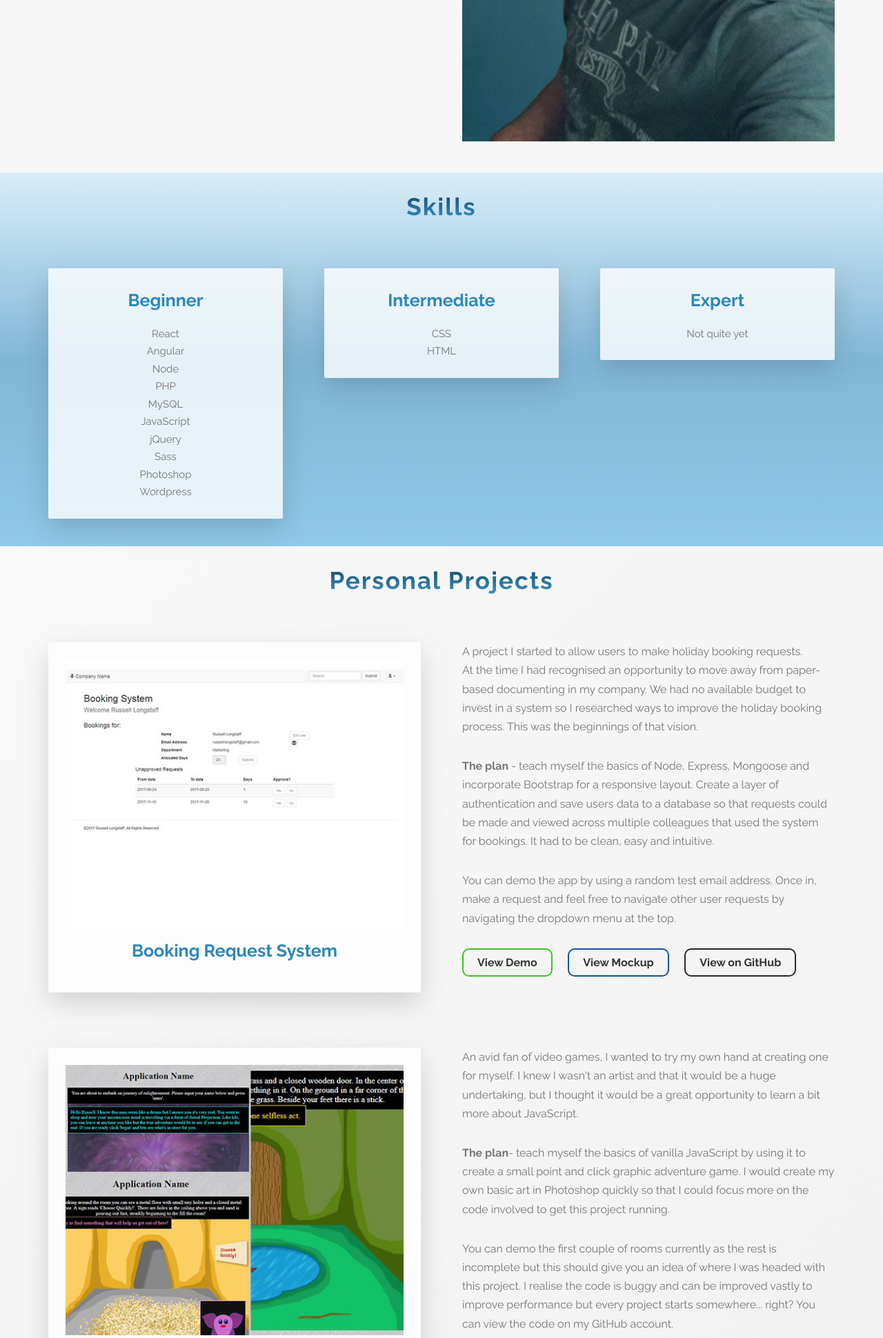
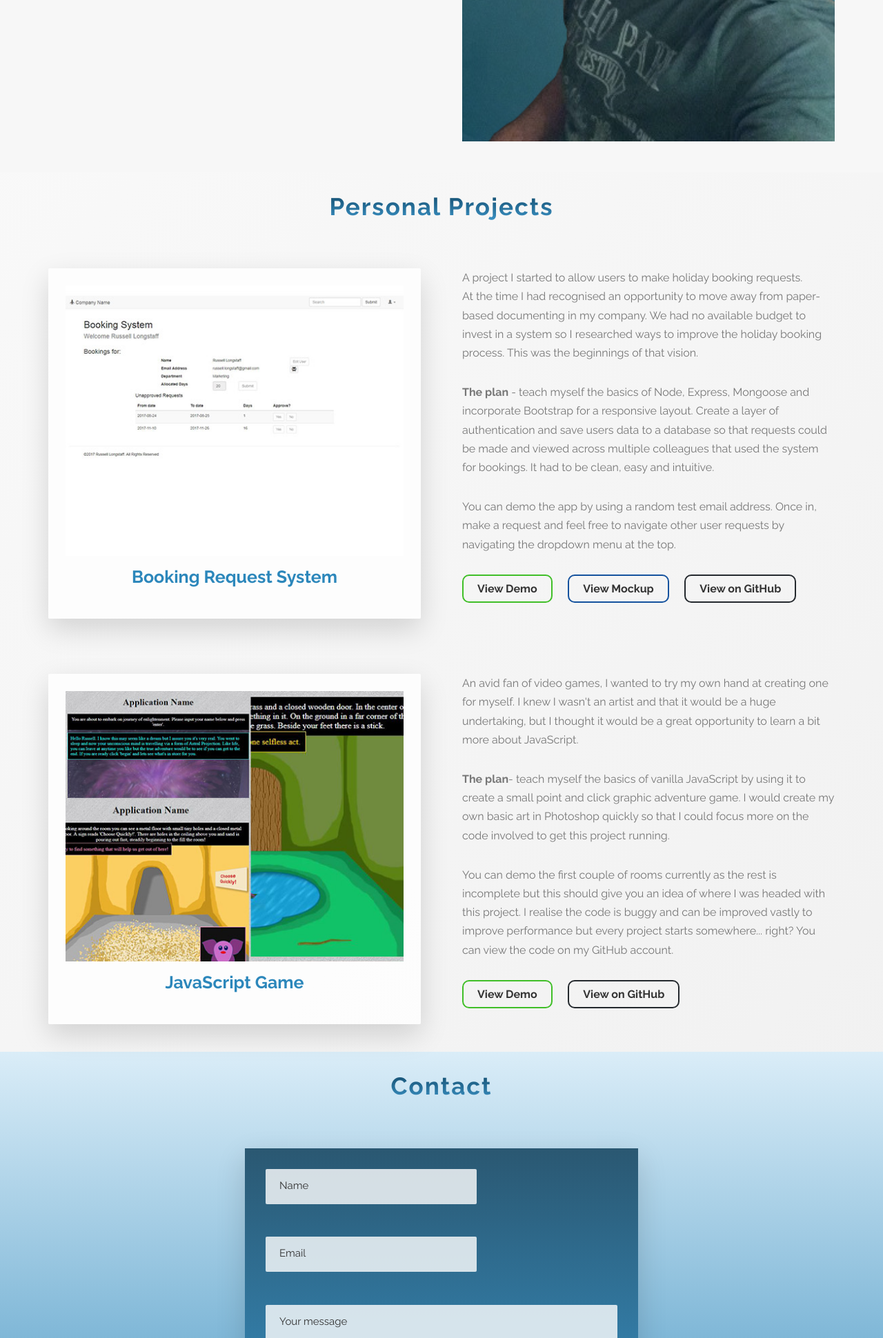
Before and after one commit to rllongstaff/portfolio, a PHP site: page /index.html in a window 1280 px wide. Shown: the part 1411-3351 px from the top of the page at 69% size. Run offline with PHP 8.4, Linux system fonts and the light colour scheme; some libraries are stand-ins or nearby versions.

Commit message:
Removed Skills Section

```diff
--- a/css/style.css
+++ b/css/style.css
@@ -427,9 +427,6 @@ body {
 .section-about {
   background-color: #f7f7f7; }
 
-.section-skills {
-  background: linear-gradient(rgba(70, 164, 219, 0.2), rgba(44, 135, 187, 0.6), rgba(70, 164, 219, 0.6)); }
-
 .section-personal-projects {
   background-image: linear-gradient(to right bottom, rgba(247, 247, 247, 0.8), rgba(238, 238, 238, 0.8));
   background-size: cover; }
--- a/index.html
+++ b/index.html
@@ -52,51 +52,22 @@
 
         </section>
 
-        <section class="section-skills section-padding-small">
-
+        <!-- <section class="section-work section-padding-small">
             <div class="u-center-text u-margin-bottom-big">
-                <h2 class="heading-secondary">Skills</h2>
+                <h2 class="heading-secondary">Work</h2>
             </div>
 
-
             <div class="row">
-                <div class="col-1-of-3">
-                    <div class="feature-box">
-                        <h3 class="heading-tertiary u-margin-bottom-small">Beginner</h3>
-                        <ul class="format-list-no-markers">
-                            <li>React</li>
-                            <li>Angular</li>
-                            <li>Node</li>
-                            <li>PHP</li>
-                            <li>MySQL</li>
-                            <li>JavaScript</li>
-                            <li>jQuery</li>
-                            <li>Sass</li>
-                            <li>Photoshop</li>
-                            <li>Wordpress</li>
-                        </ul>
-                    </div>
-                </div>
-                <div class="col-1-of-3">
-                    <div class="feature-box">
-                        <h3 class="heading-tertiary u-margin-bottom-small">Intermediate</h3>
-                        <ul class="format-list-no-markers">
-                            <li>CSS</li>
-                            <li>HTML</li>
-                        </ul>
-                    </div>
-                </div>
-                <div class="col-1-of-3">
-                    <div class="feature-box">
-                        <h3 class="heading-tertiary u-margin-bottom-small">Expert</h3>
-                        <ul class="format-list-no-markers">
-                            <li>Not quite yet</li>
-                        </ul>
-                    </div>
-                </div>
+                <ul class="slider format-list-no-markers">
+                    <li class="slide">
+                        <img src="img/gregory-cusick-photography.jpg" alt="Gregory Cusicks Photograph site preview">
+                        <div class="caption">
+                            <p>Gregory Cusicks Photography</p>
+                        </div>
+                    </li>
+                </ul>
             </div>
-
-        </section>
+        </section> -->
 
         <section id="projects" class="section-personal-projects section-padding-small">
             <div class="u-center-text u-margin-bottom-big">
@@ -153,29 +124,6 @@
             </div>
         </section>
 
-        <!--
-        <section class="section-work section-padding-small">
-            <div class="u-center-text u-margin-bottom-big">
-                <h2 class="heading-secondary">Work</h2>
-            </div>
-
-            <div class="row">
-                <div class="col-1-of-2">
-                    <div class="feature-box">
-                        <p class="paragraph">Lorem ipsum dolor sit amet consectetur adipisicing elit. Ea nemo, deserunt voluptates debitis quis
-                            tempora tenetur, earum ipsa tempore quia repellat? Non mollitia sed, ducimus quia dolores pariatur
-                            provident ab?</p>
-                    </div>
-                </div>
-                <div class="col-1-of-2">
-                    <p class="paragraph">Lorem ipsum dolor sit amet consectetur adipisicing elit. Ea nemo, deserunt voluptates debitis quis tempora
-                        tenetur, earum ipsa tempore quia repellat? Non mollitia sed, ducimus quia dolores pariatur provident
-                        ab?</p>
-                </div>
-            </div>
-        </section>
-        -->
-
         <section class="section-contact section-padding-small">
             <div class="u-center-text u-margin-bottom-big">
                 <h2 class="heading-secondary">Contact</h2>
--- a/sass/main.scss
+++ b/sass/main.scss
@@ -1,4 +1,3 @@
-@import 'abstracts/functions';
 @import 'abstracts/mixins';
 @import 'abstracts/variables';
 
--- a/sass/pages/_home.scss
+++ b/sass/pages/_home.scss
@@ -1,13 +1,5 @@
 .section-about {
     background-color: $color-grey-light-1;
-}
-
-.section-skills {
-    background: linear-gradient(
-         rgba($color-primary-light, 0.2),
-         rgba($color-primary, 0.6),
-         rgba($color-primary-light, 0.6)
-    );
 }
 
 .section-personal-projects {
```
Also changed, not shown: img/gregory-cusick-photography.JPG (added), sass/abstracts/_functions.scss (deleted).
